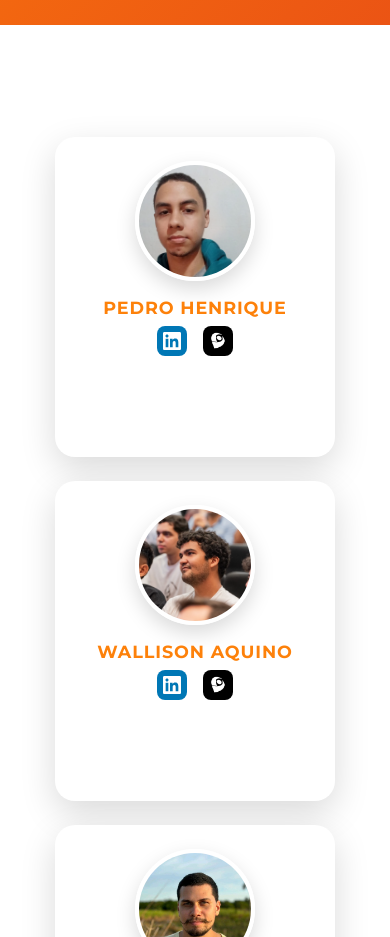
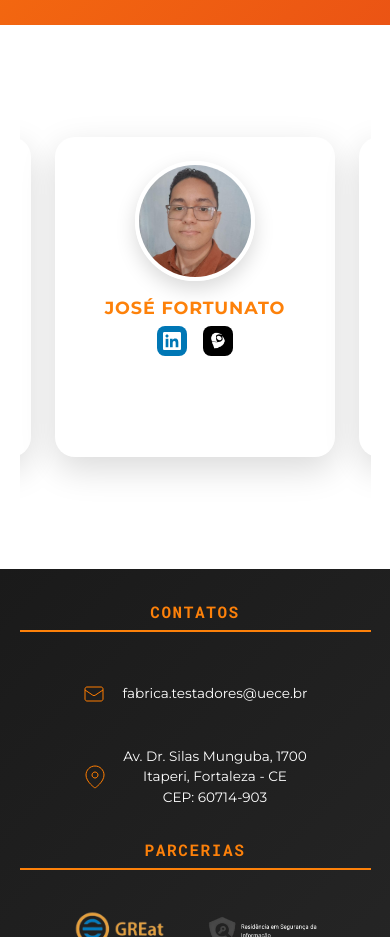
Before and after one commit to FabricadeTestadores/Site-Fabrica, a React (Vite) app: page / in a window 390 px wide. Shown: the part 3360-4297 px from the top of the page. Built offline with nearby package versions, Linux system fonts and the light colour scheme; the HTML template or start-up script is replaced by a standard one.

Commit message:
fix: carrossel mobile membros

```diff
--- a/src/Components/Team/styles.css
+++ b/src/Components/Team/styles.css
@@ -227,6 +227,7 @@
 
   .members-grid {
     display: flex;
+    flex-wrap: nowrap;
     gap: 1.5rem;
     padding: 0 calc((100vw - 280px) / 2);
     margin: 2rem 0;
@@ -257,6 +258,7 @@
 
   .members-grid {
     display: flex;
+    flex-wrap: nowrap;
     gap: 1.5rem;
     padding: 0 calc((100vw - 280px) / 2);
     margin: 2rem 0;
```
